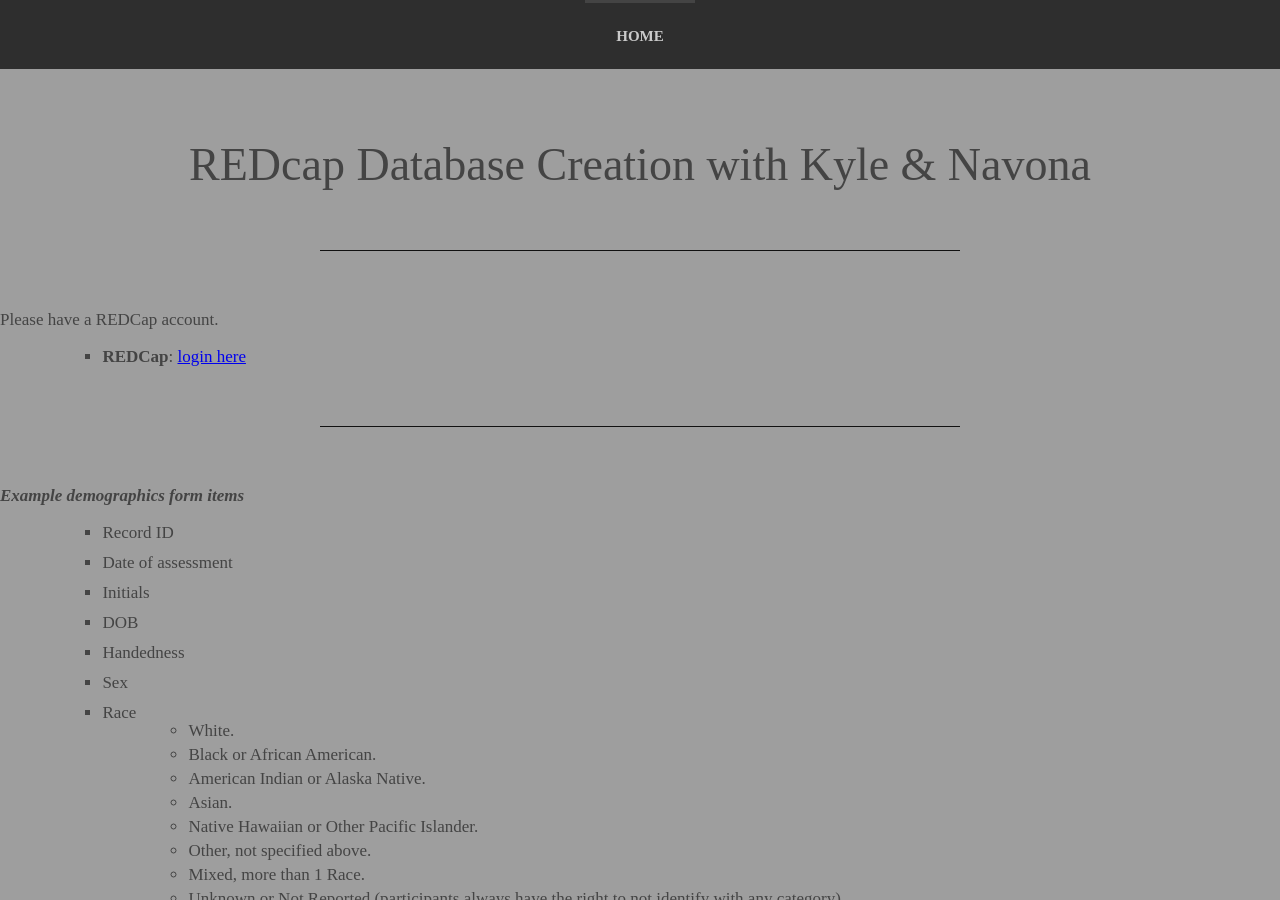
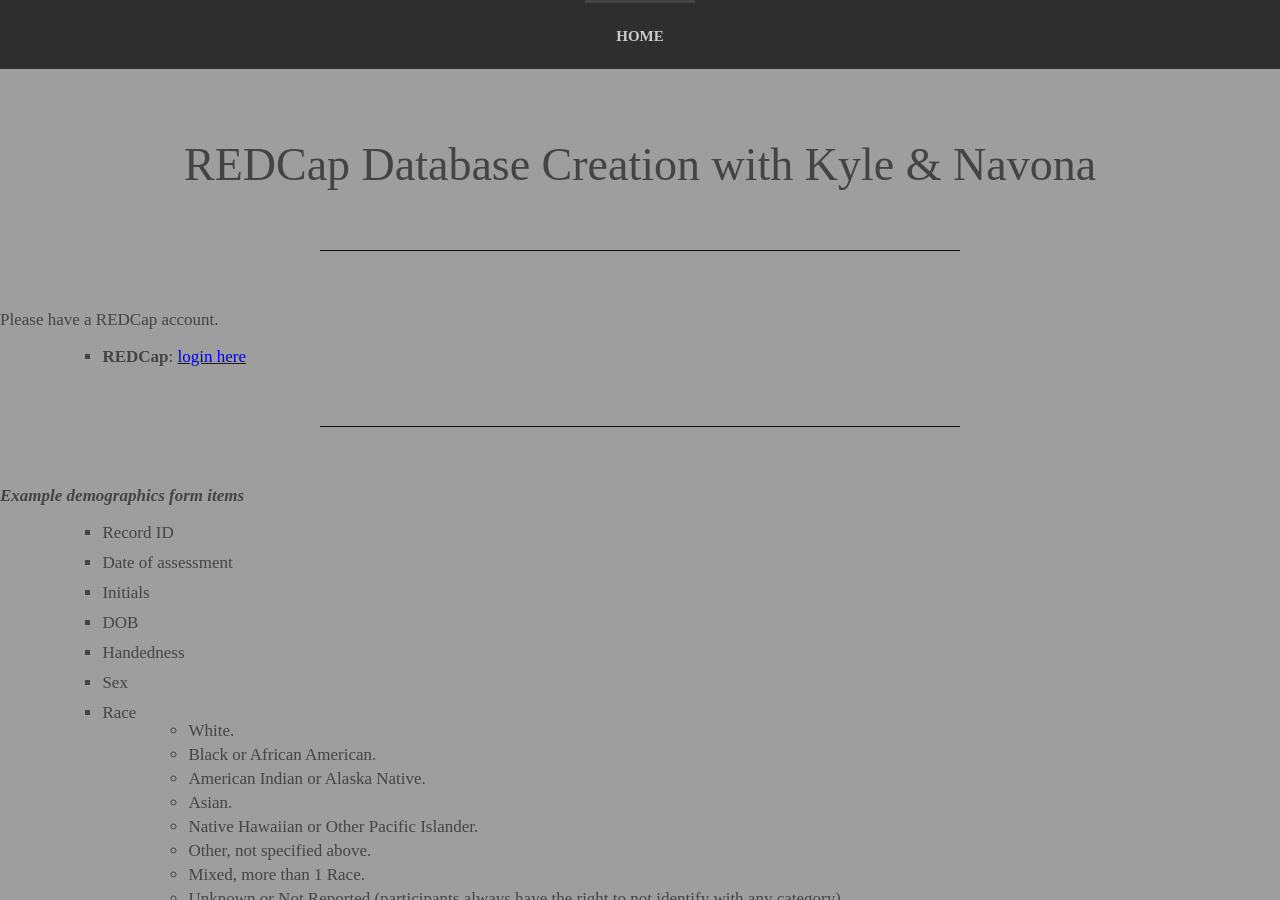
Before and after one commit to CAMH-SCWG/feb-2017-workshops, a Jekyll site: the page built from workshops/redcap_programming.md, in a window 1280 px wide and 900 px high. Built offline with Jekyll 4.4.1, drawn with Linux system fonts in a browser that asks for light colours; nearby versions of some CDN libraries.

Commit message:
speeling

```diff
--- a/workshops/redcap_programming.md
+++ b/workshops/redcap_programming.md
@@ -3,7 +3,7 @@
 layout: workshop
 ---
 
-# REDcap Database Creation with Kyle & Navona
+# REDCap Database Creation with Kyle & Navona
 
 --------
 
```
